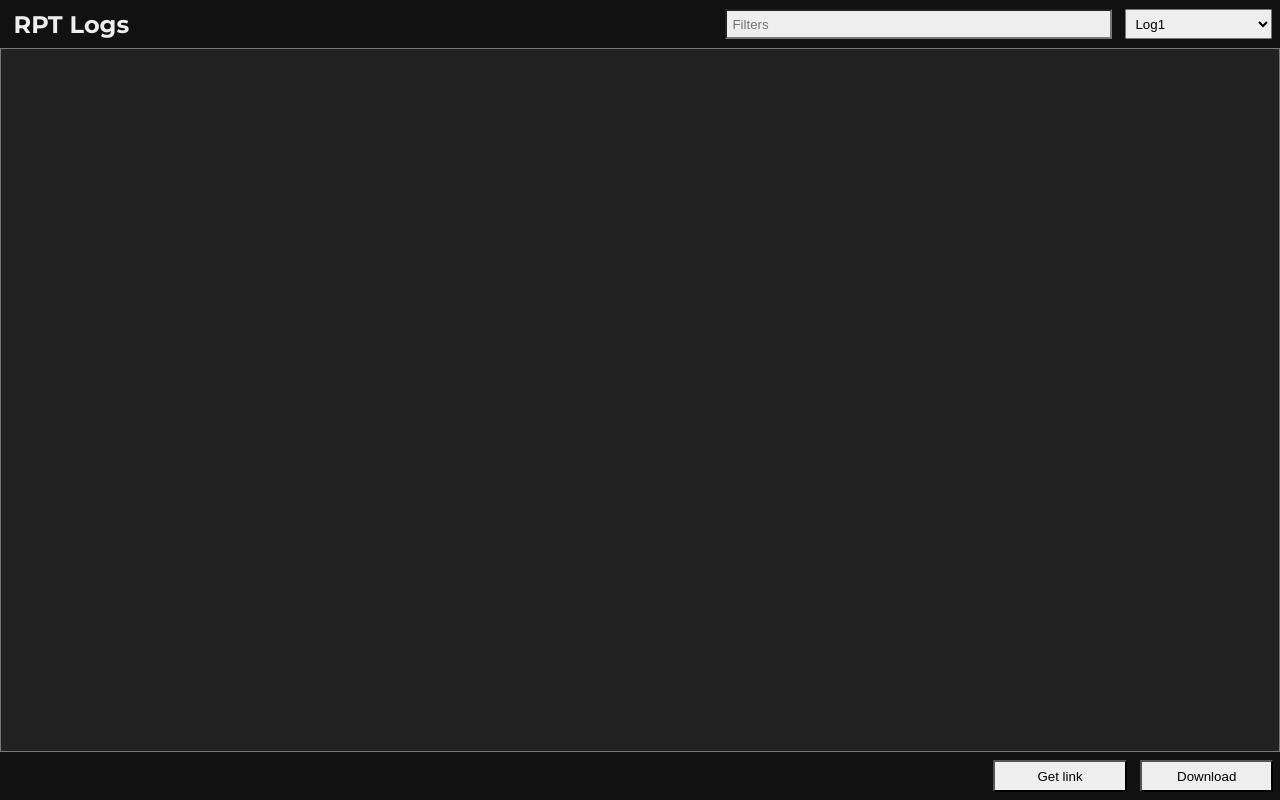
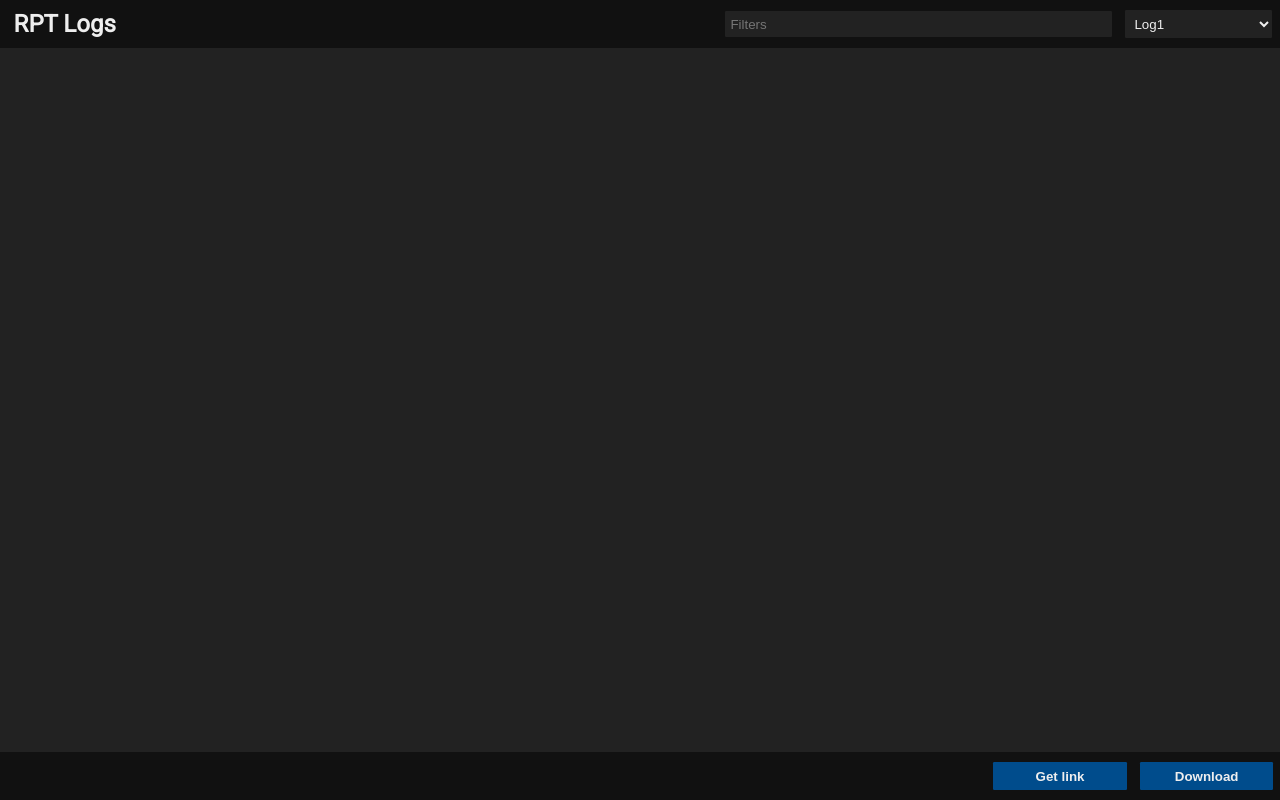
Before and after one commit to xedom/a3_rptreader, a Node server app: page / in a window 1280 px wide. Run offline with Node 20, Linux system fonts and the light colour scheme.

Commit message:
end styling

```diff
--- a/public/main.css
+++ b/public/main.css
@@ -1,9 +1,9 @@
-@import url('https://fonts.googleapis.com/css?family=Montserrat:400,700');
+@import url('https://fonts.googleapis.com/css?family=Roboto');
 
 * { margin: 0; padding: 0; box-sizing: border-box; }
 
 body {
-    font-family: 'Montserrat', sans-serif;
+    font-family: 'Roboto', sans-serif;
     background: #111;
     color: #eee;
     height: 100vh;
@@ -31,11 +31,6 @@ header h1 {
     align-items: center;
 }
 
-header > input,
-header > select {
-    padding: .4em;
-}
-
 main {
     background: #111;
 
@@ -46,7 +41,10 @@ main {
 main textarea {
     background: #222;
     color: #eee;
+    padding: .5em;
+
     outline: none;
+    border: none;
     resize: none;
 }
 
@@ -62,6 +60,30 @@ main textarea {
 }
 
 input, select {
-    background: #eee;
+    background: #222;
+    color: #eee;
     border-radius: .1em;
+
+    padding: .4em;
+
+    outline: none;
+    border: none;
+    resize: none;
 }
+
+input[type="button"] {
+    cursor: pointer;
+    background: #004c8c;
+    font-weight: 900;
+    color: #eee;
+    transition: background .3s;
+}
+
+input[type="button"]:hover {
+    cursor: pointer;
+    background: #0277bd;
+}
+
+input, select, textarea {
+    font-family: 'Montserrat', sans-serif;
+}
```
